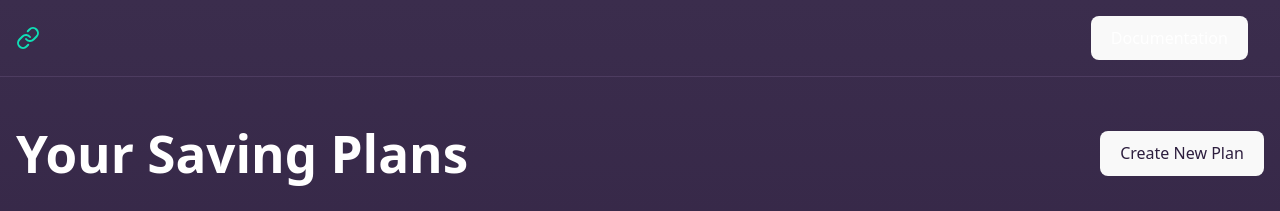
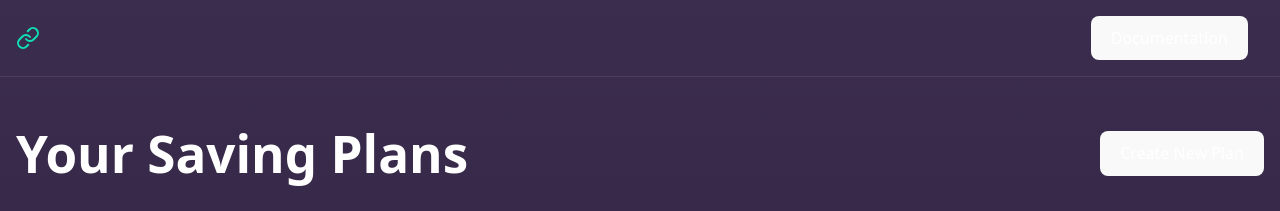
Before and after one commit to skurzyp/money-saver-dapp, a React (Vite) app: page /dashboard in a window 1280 px wide. Shown: the top 211 px of the page. Built offline with nearby package versions, Linux system fonts and the light colour scheme; what @reown/appkit, @reown/appkit-adapter-solana, @solana/wallet-adapter-wallets would draw is missing.

Commit message:
feat: fix formating of buttons

```diff
--- a/src/components/createStrategyModal.tsx
+++ b/src/components/createStrategyModal.tsx
@@ -176,7 +176,7 @@ export default function CreateStrategyModal({ onClose, activeSavingPlans, setAct
                 disabled={!isFormValid}
                 className={`flex-1 px-4 py-3 font-medium rounded-md transition-colors
                             ${isFormValid
-                                          ? 'bg-[#0fe0b6] text-[#2d1e3e] hover:bg-[#0cc9a3]'
+                                          ? 'bg-[#0fe0b6] text-white hover:bg-[#0cc9a3] hover:text-[#0fe0b6]'
                                           : 'bg-[#4d3c60] text-gray-500 cursor-not-allowed'}
                           `}
                 onClick={(e) => {
--- a/src/pages/Dashboard.tsx
+++ b/src/pages/Dashboard.tsx
@@ -51,7 +51,7 @@ export default function Dashboard() {
         <div className="flex justify-between items-center mb-8">
           <h1 className="text-3xl font-bold">Your Saving Plans</h1>
           <button
-            className="px-4 py-2 bg-[#0fe0b6] hover:bg-[#0cc9a3] text-[#2d1e3e] font-medium rounded-md transition-colors"
+            className="px-4 py-2 bg-[#0fe0b6] hover:bg-[#0cc9a3] text-white hover:text-[#0fe0b6] font-medium rounded-md transition-colors"
             onClick={() => setShowCreateModal(true)}
           >
             Create New Plan
```
